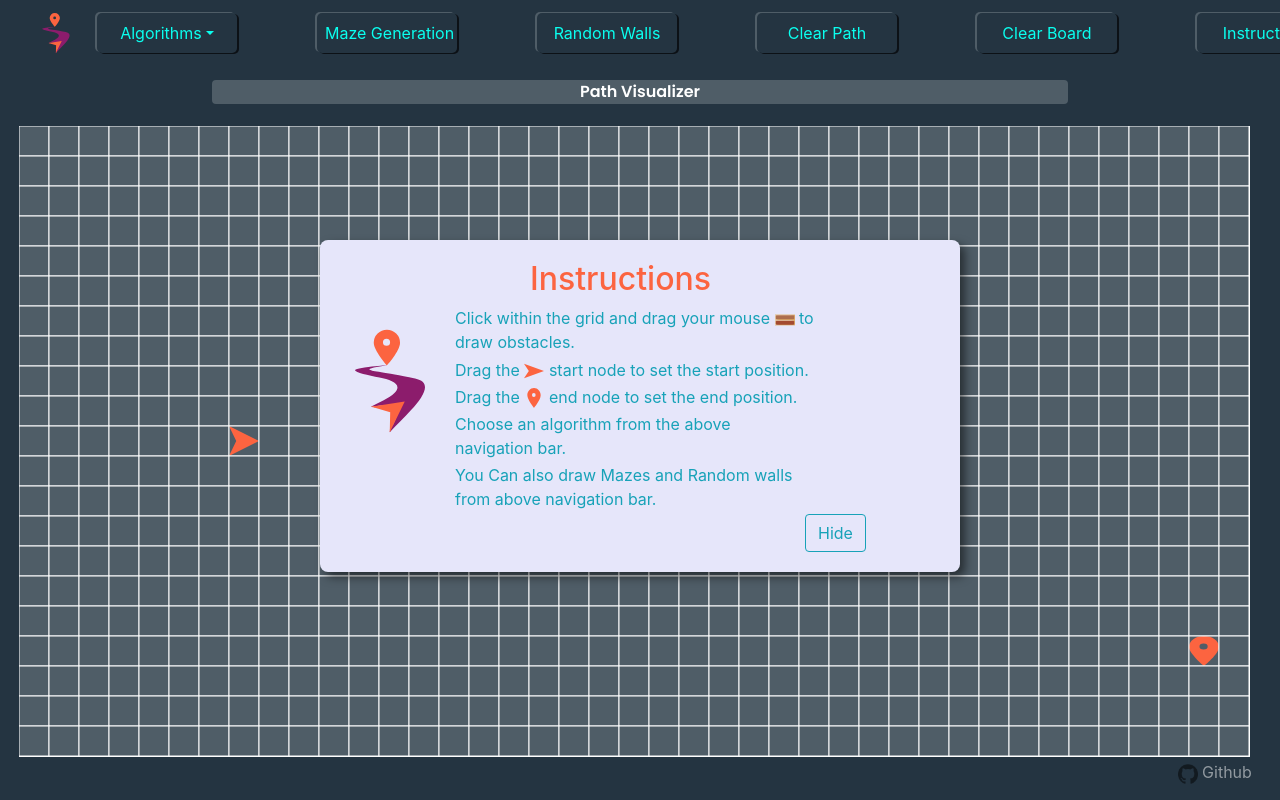
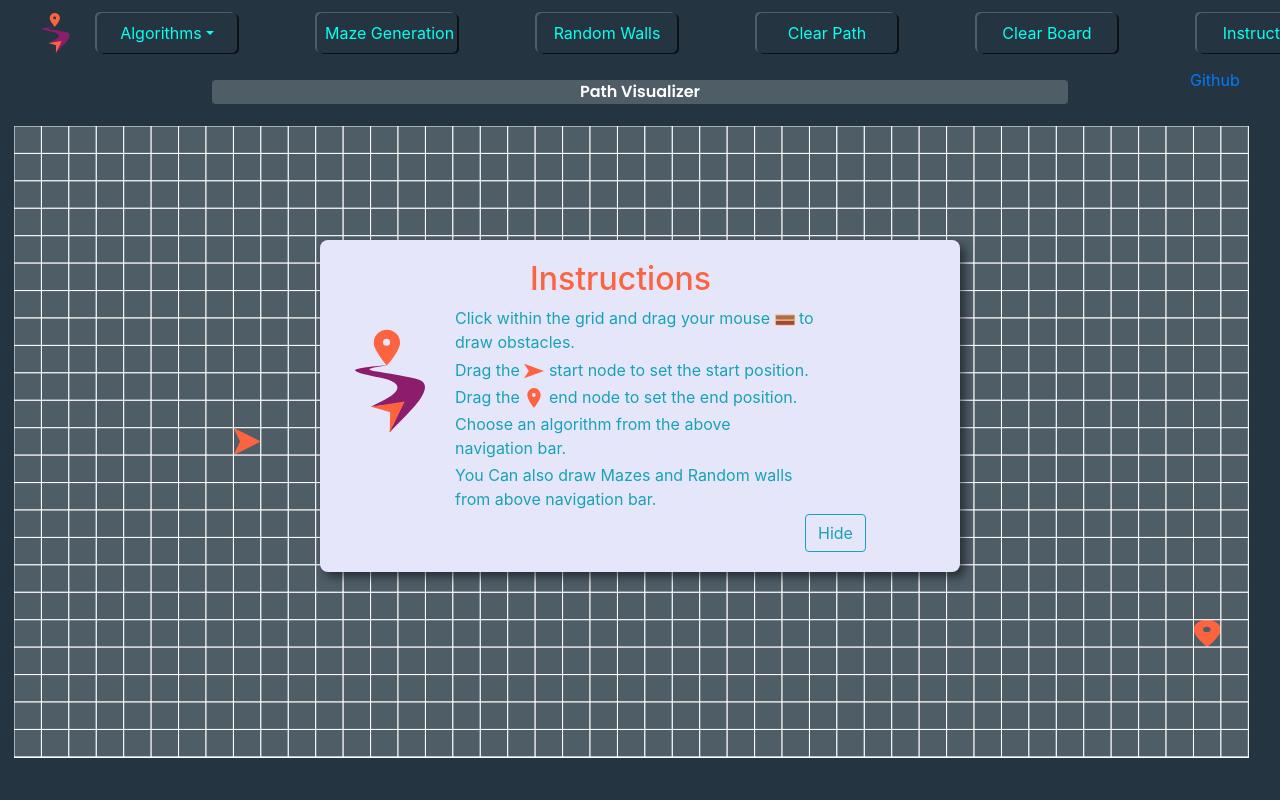
Before and after one commit to Narapureddy-Srikanth/Path-Visualizer, a plain HTML site: page index.html in a window 1280 px wide. Drawn offline with nearby package versions, Linux system fonts and the light colour scheme.

Commit message:
gitub link modification

```diff
--- a/bootstrap-4.5.0-dist/bootstrap-4.5.0-dist/css/styles.css
+++ b/bootstrap-4.5.0-dist/bootstrap-4.5.0-dist/css/styles.css
@@ -25,7 +25,7 @@ body{
 #canvas{
 	position: relative;
 	top: 5%;
-	left: 0.5%;
+	left: 0.1%;
 }
 #output {
 	position: relative;
@@ -75,14 +75,6 @@ p {
 	margin-bottom: 0.2rem;
 }
 
-.set-bottom-right {
-	position: fixed;
-	top: 94%;
-    left: 87%;
-    color: #ffffff;
-    opacity: 0.5;
-}
-
 #unstyled:hover {
 	text-decoration: none;
 	color: #0AFFEF;
@@ -94,17 +86,12 @@ p {
 		width: 100%;
 	}
 	#instructions_panel {
-	    top: 10%;
-	    left: 5%;
+	    top: 13%;
+	    left: 6%;
 	    width: 85%
 	}
-	.hide-sm {
-		display: none;
-	}
-
-	.set-bottom-right {
-		top: 94%;
-	    left: 77%;
+	#canvas {
+		padding-left: 0.7%;
 	}
 }
 
@@ -133,9 +120,8 @@ p {
 	    left: 20%;
 	    width: 65%
 	}
-	.set-bottom-right {
-		top: 95%;
-	    left: 88%;
+	#canvas {
+		padding-left: 0%;
 	}
 }
 
@@ -163,10 +149,6 @@ p {
 	    left: 20%;
 	    width: 60%
 	}
-	.set-bottom-right {
-		top: 95%;
-	    left: 92%;
-	}
 }
 
 /*Extra large device*/
--- a/bootstrap-4.5.0-dist/bootstrap-4.5.0-dist/js/project.js
+++ b/bootstrap-4.5.0-dist/bootstrap-4.5.0-dist/js/project.js
@@ -6,7 +6,7 @@ rows = 20;
 columns = 50;
 
 // Dimensions of a unit
-const box = 30;
+box = 30;
 var grid = [];
 // Creating the grid
 function initialization() {
@@ -39,7 +39,8 @@ window.render  = function () {
 
     canvas.width = document.documentElement.clientWidth * 0.98;
     canvas.height = document.documentElement.clientHeight * 0.8;
-
+    // parabolic change
+    box = Math.sqrt(0.6 * canvas.width);
     rows = Math.floor(canvas.height / box);
     columns = Math.floor(canvas.width / box);
     initialization();
--- a/index.html
+++ b/index.html
@@ -42,10 +42,12 @@
 	 		</div>
  		</div>
  	</nav>
-     <div class="row">
-      <div class="col"></div>
+     <div class="row align-items-center">
+      <div class="col-2"></div>
       <p id = "output" class="col-8 rounded">Path Visualizer</p>
-      <div class="col"></div>
+      <div class="col-md-1 offset-md-1 col-2 px-auto">
+      	<a href="https://github.com/Narapureddy-Srikanth" class="order-last git" id="unstyled" target="_black">Github</a>
+      </div>
     </div>
 
     <canvas id="canvas"></canvas>
@@ -92,8 +94,8 @@
     <script src="bootstrap-4.5.0-dist/bootstrap-4.5.0-dist/js/Maze_Generator/Random_walls.js"></script>
     <script src="bootstrap-4.5.0-dist/bootstrap-4.5.0-dist/js/project.js"></script>
 
-  <footer>
+  <!-- <footer>
      <a href="https://github.com/Narapureddy-Srikanth" class="set-bottom-right" id="unstyled" target="_black"> <img src="images/github.png" height="20px" width="20px"> Github</a>
-  </footer>
+  </footer> -->
   </body>
 </html>
```
